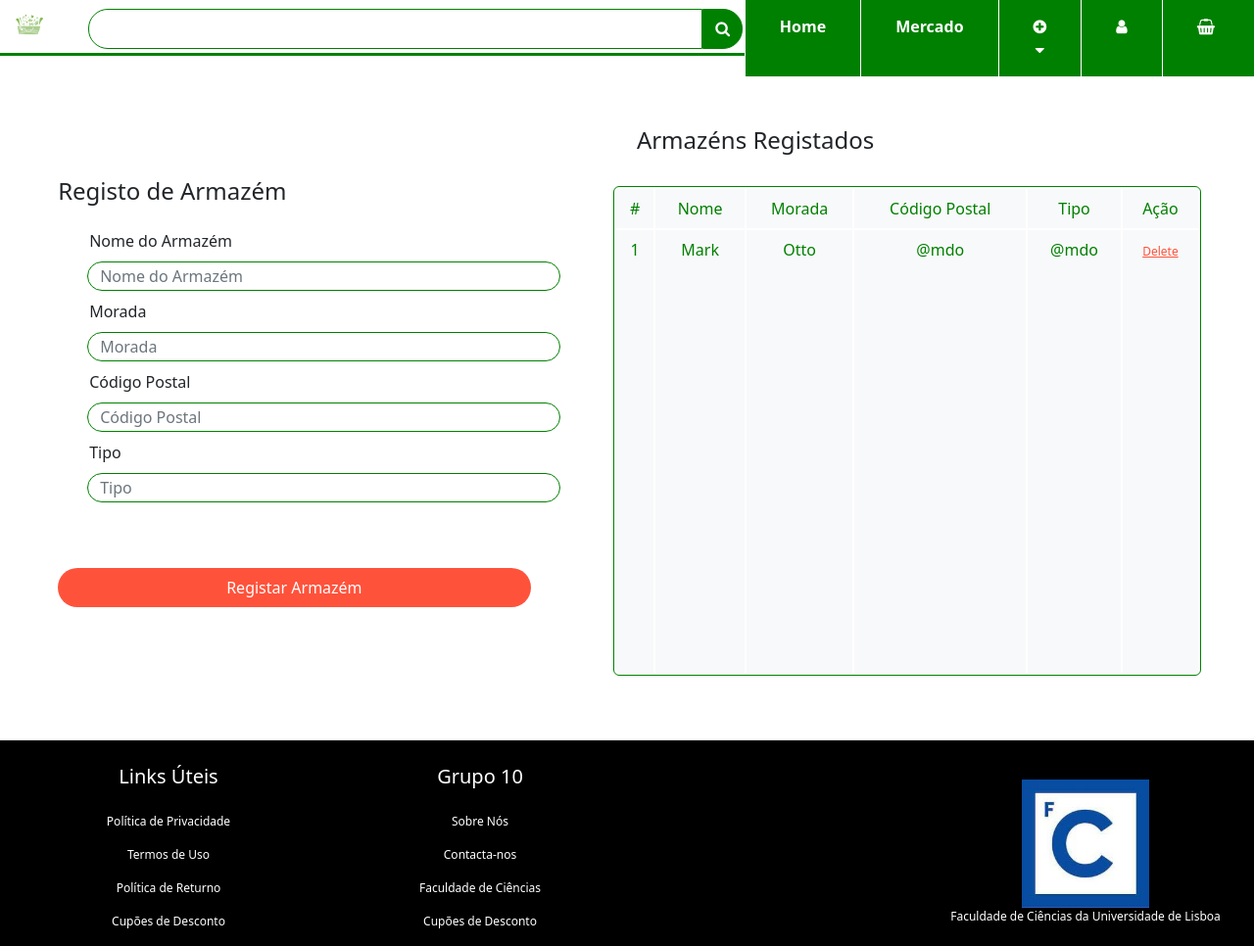
After one commit to LuisFMTome/PTI_PTR, a PHP site: page /registoArmazem.php in a window 1280 px wide. The commit adds this page. Shown: the whole page at 98% size. Run offline with PHP 8.4, Linux system fonts and the light colour scheme.

Commit message:
registo de armazens

```diff
--- a/front-end/perfilFornecedor.html
+++ b/front-end/perfilFornecedor.html
@@ -32,7 +32,7 @@
                         </button>
                         <div class="dropdown-content">
                           <a href="registoProduto.html">Registar Produtos</a>
-                          <a href="registoArmazem.html">Registar Armazém</a>
+                          <a href="registoArmazem.php">Registar Armazém</a>
 
                         </div>
                     </li>
--- /dev/null
+++ b/front-end/registoArmazem.php
@@ -0,0 +1,143 @@
+<?php
+session_start();
+//include('login.php');
+//include('registar.php');
+?>
+
+<!DOCTYPE html>
+<html lang="en">
+<head>
+    <meta charset="UTF-8">
+    <meta http-equiv="X-UA-Compatible" content="IE=edge">
+    <meta name="viewport" content="width=device-width, initial-scale=1.0">
+    <title>Registo Armazém</title>
+    <link href="https://cdn.jsdelivr.net/npm/bootstrap@5.1.3/dist/css/bootstrap.min.css" rel="stylesheet">
+    <link rel="stylesheet" href="https://stackpath.bootstrapcdn.com/font-awesome/4.7.0/css/font-awesome.min.css">
+    <script src="https://cdn.jsdelivr.net/npm/bootstrap@5.1.3/dist/js/bootstrap.bundle.min.js"></script>
+    <link rel="icon" type="image/x-icon" href="assets/favicon.ico"/>
+    <link href="https://cdn.jsdelivr.net/npm/bootstrap-icons@1.5.0/font/bootstrap-icons.css" rel="stylesheet"/>
+    <link href="registoArmazem.css" rel="stylesheet"/>
+    <link href="style.css" rel="stylesheet"/>
+</head>
+<body>
+    <nav>
+        <div class="top-nav-bar">
+            <div class="search-box">
+                <a href="index.html">
+                    <img src="img/logotipo.png" class="logo">
+                </a>
+                <input type="text" class="form-control">
+                <span class="input-group-text"><i class="fa fa-search"></i></span>
+            </div>
+            <div class="menu-bar">
+                <ul>
+                    <li><a href="index.html">Home</a></li>
+                    <li><a href="produtos.html">Mercado</a></li>
+                    <li class="dropdown">
+                        <button class="dropbtn"><i class="fa fa-plus-circle"></i>
+                          <i class="fa fa-caret-down"></i>
+                        </button>
+                        <div class="dropdown-content">
+                          <a href="registoProduto.html">Registar Produtos</a>
+                          <a href="registoArmazem.html">Registar Armazém</a>
+                          <a href="registoTransportes.html">Registar Transporte</a>
+                        </div>
+                    </li>
+                    <li><a href="conta.html"><i class="fa fa-user"></i></a></li>
+                    <li><a href="carinho.html"><i class="fa fa-shopping-basket"></i></a></li>
+                </ul>
+            </div>
+        </div>
+    </nav>
+    <div class="container rounded bg-white mt-5 mb-5">
+        <div class="row">
+            <div class="col-md-5">
+
+                <form id="RegisterArm" action="registarArm.php" method="post">
+                    <div class="p-2 py-5">
+                        <div class="d-flex justify-content-between align-items-center mb-3">
+                            <h4 class="text-right">Registo de Armazém</h4>
+                        </div>
+                        <div class="row mt-3">
+                            <div class="col-md-12">
+                                <label class="labels">Nome do Armazém</label>
+                                <input type="text" class="form-control" placeholder="Nome do Armazém" name="nome" value="">
+                            </div>
+                            <div class="col-md-12">
+                                <label class="labels">Morada</label>
+                                <input type="text" class="form-control" placeholder="Morada" name='morada' value="">
+                            </div>
+                            <div class="col-md-12">
+                                <label class="labels">Código Postal</label>
+                                <input type="text" class="form-control" placeholder="Código Postal" name="cPostal" value="">
+                            </div>
+                            <div class="col-md-12">
+                                <label class="labels">Tipo</label>
+                                <input type="text" class="form-control" placeholder="Tipo" name="tipo" value="">
+                            </div>
+
+                        </div>
+                        <div class="mt-5 text-center">
+                            <button class="btn btn-success" name="addArm" type="submit">Registar Armazém</button>
+                        </div>
+                    </div>
+                </form>
+
+            </div>
+            <div class="col-md-6">
+
+                <h4 class="text-right p-4">Armazéns Registados</h1>
+                <div style="overflow-x:auto;">
+                <table class="table table-bordered table-lg table-light align-top">
+                    <thead>
+                      <tr>
+                        <th scope="col" class="text-center">#</th>
+                        <th scope="col" class="text-center">Nome</th>
+                        <th scope="col" class="text-center">Morada</th>
+                        <th scope="col" class="text-center">Código Postal</th>
+                        <th scope="col" class="text-center">Tipo</th>
+                        <th scope="col" class="text-center">Ação</th>
+                      </tr>
+                    </thead>
+                    <tbody>
+                      <tr>
+                        <th scope="row"class="text-center">1</th>
+                        <td class="text-center">Mark</td>
+                        <td class="text-center">Otto</td>
+                        <td class="text-center">@mdo</td>
+                        <td class="text-center">@mdo</td>
+                        <td class="text-center"><a href="Delete">Delete</a></td>
+                      </tr>
+
+                    </tbody>
+                  </table>
+                </div>
+
+            </div>
+        </div>
+    </div>
+    <section class="footer">
+        <div class="container text-center">
+            <div class="row">
+                <div class="col-md-3">
+                    <h1>Links Úteis</h1>
+                    <p>Política de Privacidade</p>
+                    <p>Termos de Uso</p>
+                    <p>Política de Returno</p>
+                    <p>Cupões de Desconto</p>
+                </div>
+                <div class="col-md-3">
+                    <h1>Grupo 10</h1>
+                    <p>Sobre Nós</p>
+                    <p>Contacta-nos</p>
+                    <p>Faculdade de Ciências</p>
+                    <p>Cupões de Desconto</p>
+                </div>
+                <div class="col-md-3 footer-image">
+                    <img src="img/logofcul.jpg">
+                    <p>Faculdade de Ciências da Universidade de Lisboa</p>
+                </div>
+            </div>
+        </div>
+    </section>
+    </body>
```
Also changed, not shown: front-end/index.php (+5 -3 lines), front-end/registarArm.php (+27 -3 lines).
